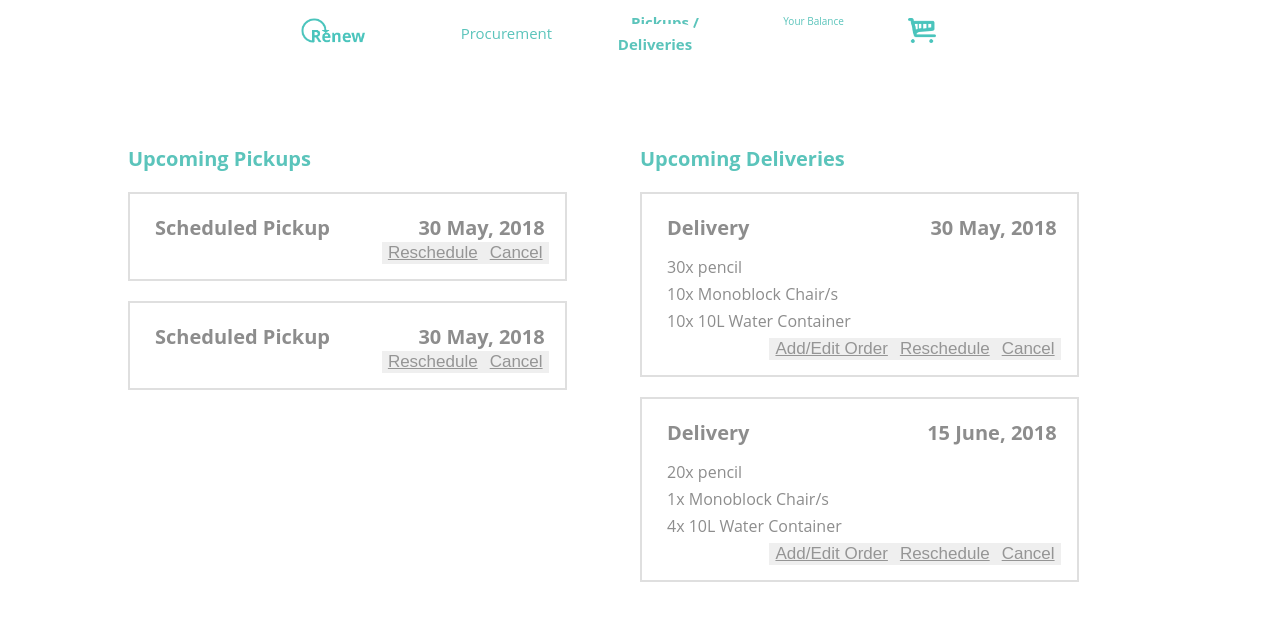
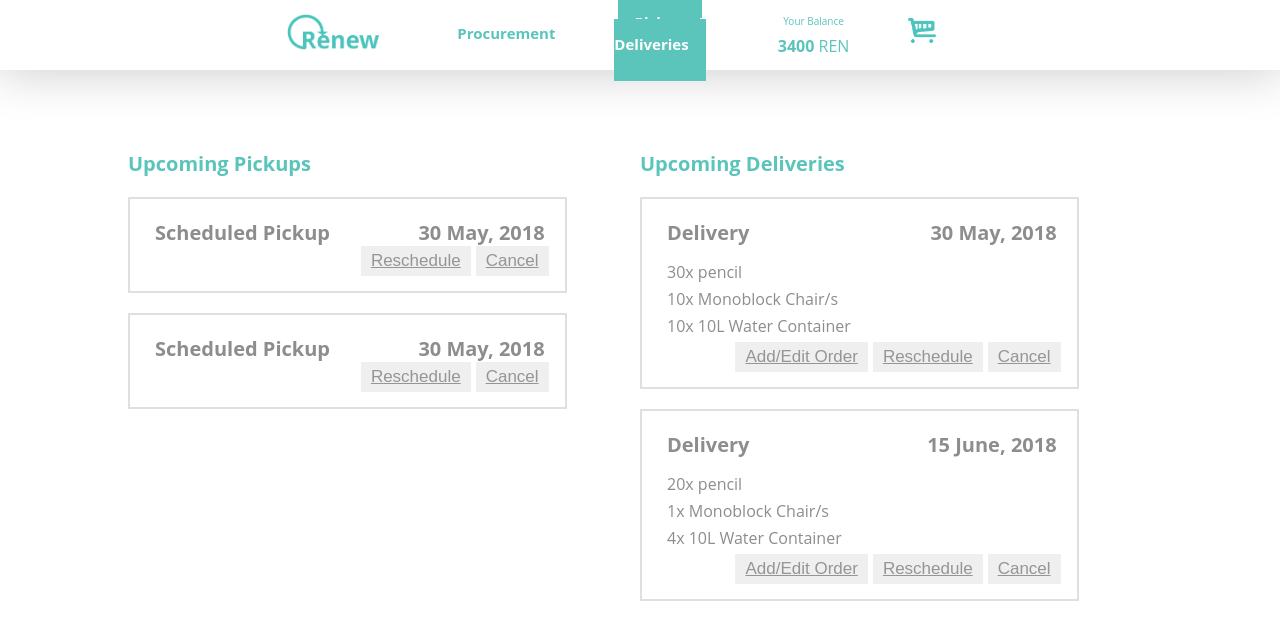
Before and after one commit to kvnvelasco/renew, a React (Create React App) app in the folder frontend/: page /orders in a window 1280 px wide. Shown: the top 640 px of the page. Built offline with nearby package versions, Linux system fonts and the light colour scheme.

Commit message:
nav bar changes

```diff
--- a/frontend/src/components/navigation.css
+++ b/frontend/src/components/navigation.css
@@ -1,21 +1,21 @@
 .nav-container{
     color: #5BC4BB;
     background: white;
+    height:70px;
+    box-shadow: 0px 0px 50px 3px rgba(1, 1, 1, 0.2)
 }
 
 .nav-container a {
   color: inherit;
   text-decoration: none;
+  height:100px;
 }
 
 .nav-container a.active {
-  width: 100%;
   font-weight: bold;
-  background: white;
-  margin: auto 0 auto 0;
-
-  padding: 10px;
-  border-radius: 20px;
+  background: #5BC4BB;
+  color:white;
+  padding: 15px 17px 27px 17px;
 }
 
 .nav--links {
@@ -27,7 +27,6 @@
 
 .nav--link-item {
     width: 100%;
-
     margin: auto 0 auto 0;
 }
 
@@ -48,15 +47,16 @@
 }
 
 .balance{
-    color: white;
+    color: #5BC4BB;
     font-weight: 500;
     text-align: center;
     margin-top: 5px
 }
 
 .logo{
-    height: 25px;
+    height: 36px;
     /* width: 80px; */
+    margin-top:3px;
     margin-right: 40px
 }
 
--- a/frontend/src/components/navigation.jsx
+++ b/frontend/src/components/navigation.jsx
@@ -14,10 +14,10 @@ export default function Navigation(props) {
                     <img className="logo" alt="logo" src={logo} />
                 </li>
                 <li className='nav--link-item'>
-                    <NavLink to="/procurement" className='button'>Procurement</NavLink>
+                    <NavLink to="/procurement" className='button'><strong>Procurement</strong></NavLink>
                 </li>
                 <li className='nav--link-item'>
-                    <NavLink to="/orders" className='button'>Pickups / Deliveries</NavLink>
+                    <NavLink to="/orders" className='button'><strong>Pickups / Deliveries</strong></NavLink>
                 </li>
                 {/* <li className='nav--link-item'>
                     <NavLink to="/account" className='button'>My&nbsp;Account</NavLink>
--- a/frontend/src/pages/pages_styles/Orders_pickups.css
+++ b/frontend/src/pages/pages_styles/Orders_pickups.css
@@ -65,7 +65,9 @@
     font-size: 17px;
     outline: none;
     cursor: pointer;
-    text-decoration: underline
+    text-decoration: underline;
+    margin-left: 5px;
+    padding:5px 10px;
 }
 
 .delivery-card{
```
